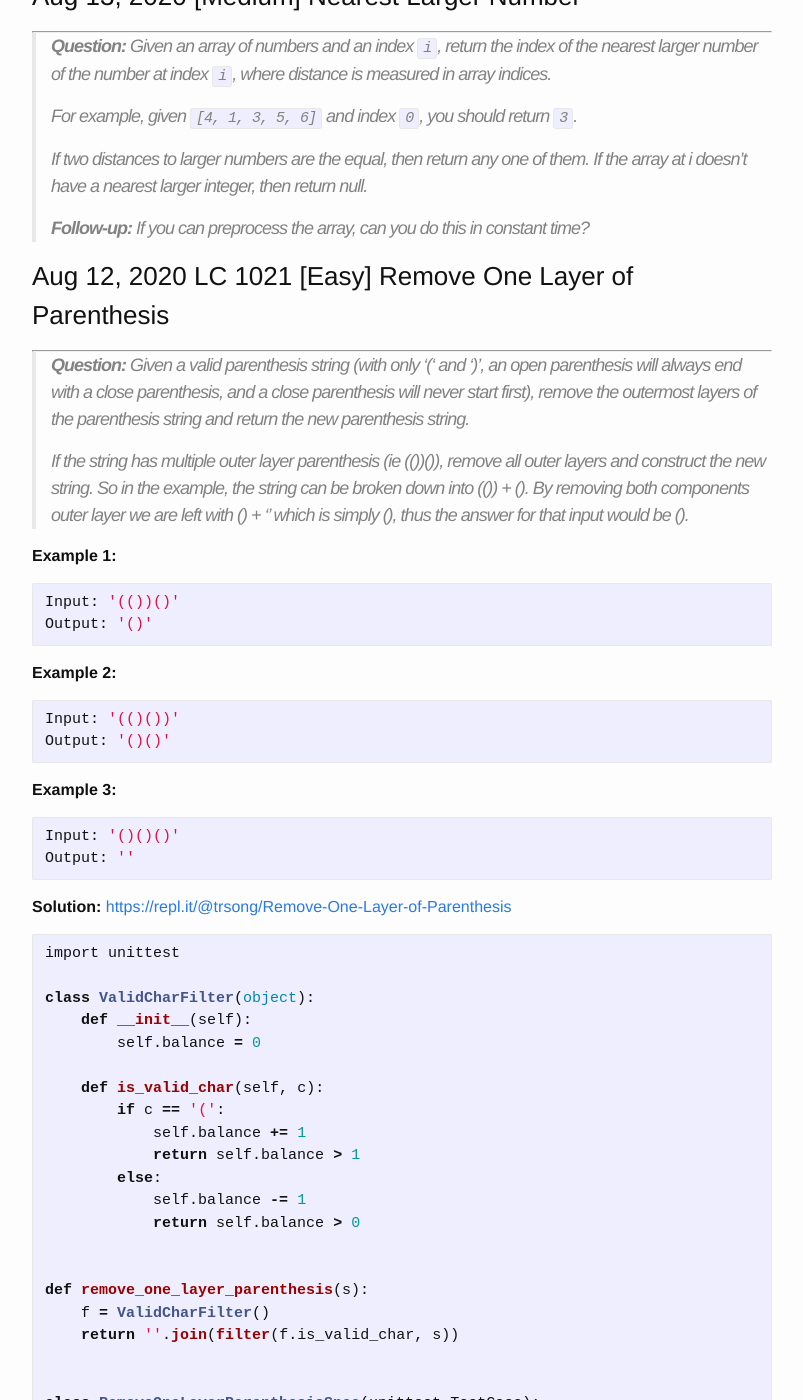
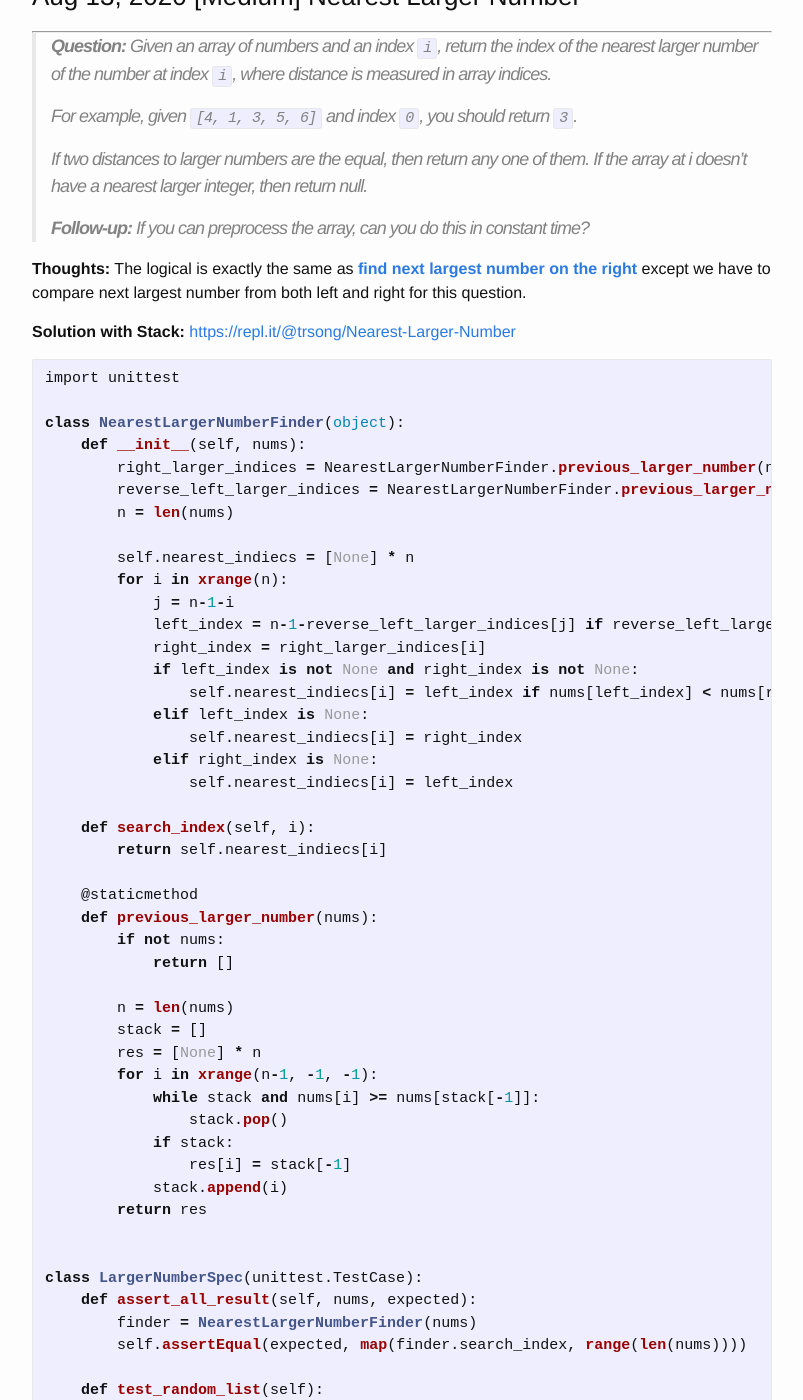
Before and after one commit to trsong/trsong.github.io, a Jekyll site: the page built from _posts/2020-08-01-DailyQuestionsAug.md, in a window 1280 px wide and 1400 px high, scrolled down 999 px. Shown: the whole window, without its empty margins (238-1041 px from the left). Built offline with Jekyll 4.4.1, drawn with Linux system fonts in a browser that asks for light colours; some of the changed text lies outside the part shown.

Commit message:
Add Solution to Aug 13 Question

````diff
--- a/_posts/2020-08-01-DailyQuestionsAug.md
+++ b/_posts/2020-08-01-DailyQuestionsAug.md
@@ -36,6 +36,103 @@ categories: Python/Java
 > If two distances to larger numbers are the equal, then return any one of them. If the array at i doesn't have a nearest larger integer, then return null.
 >
 > **Follow-up:** If you can preprocess the array, can you do this in constant time?
+
+**Thoughts:** The logical is exactly the same as [**find next largest number on the right**](https://trsong.github.io/python/java/2020/05/02/DailyQuestionsMay/#jul-17-2020-medium-index-of-larger-next-number) except we have to compare next largest number from both left and right for this question.
+
+**Solution with Stack:** [https://repl.it/@trsong/Nearest-Larger-Number](https://repl.it/@trsong/Nearest-Larger-Number)
+```py
+import unittest
+
+class NearestLargerNumberFinder(object):
+    def __init__(self, nums):
+        right_larger_indices = NearestLargerNumberFinder.previous_larger_number(nums)
+        reverse_left_larger_indices = NearestLargerNumberFinder.previous_larger_number(nums[::-1])
+        n = len(nums)
+
+        self.nearest_indiecs = [None] * n
+        for i in xrange(n):
+            j = n-1-i
+            left_index = n-1-reverse_left_larger_indices[j] if reverse_left_larger_indices[j] is not None else None
+            right_index = right_larger_indices[i]
+            if left_index is not None and right_index is not None:
+                self.nearest_indiecs[i] = left_index if nums[left_index] < nums[right_index] else right_index
+            elif left_index is None:
+                self.nearest_indiecs[i] = right_index
+            elif right_index is None:
+                self.nearest_indiecs[i] = left_index
+
+    def search_index(self, i):
+        return self.nearest_indiecs[i]
+
+    @staticmethod
+    def previous_larger_number(nums):
+        if not nums:
+            return []
+
+        n = len(nums)
+        stack = []
+        res = [None] * n
+        for i in xrange(n-1, -1, -1):
+            while stack and nums[i] >= nums[stack[-1]]:
+                stack.pop()
+            if stack:
+                res[i] = stack[-1]
+            stack.append(i)
+        return res
+
+
+class LargerNumberSpec(unittest.TestCase):
+    def assert_all_result(self, nums, expected):
+        finder = NearestLargerNumberFinder(nums)
+        self.assertEqual(expected, map(finder.search_index, range(len(nums))))
+
+    def test_random_list(self):
+        nums = [3, 2, 5, 6, 9, 8]
+        expected = [2, 0, 3, 4, None, 4]
+        self.assert_all_result(nums, expected)
+
+    def test_empty_list(self):
+        self.assert_all_result([], [])
+
+    def test_asecending_list(self):
+        nums = [0, 1, 2, 2, 3, 3, 3, 4, 5]
+        expected = [1, 2, 4, 4, 7, 7, 7, 8, None]
+        self.assert_all_result(nums, expected)
+
+    def test_descending_list(self):
+        nums = [9, 8, 8, 7, 4, 3, 2, 1, 0, -1]
+        expected = [None, 0, 0, 2, 3, 4, 5, 6, 7, 8]
+        self.assert_all_result(nums, expected)
+
+    def test_up_down_up(self):
+        nums = [0, 1, 2, 1, 2, 3, 4, 5]
+        expected = [1, 2, 5, 4, 5, 6, 7, None]
+        self.assert_all_result(nums, expected)
+
+    def test_up_down_up2(self):
+        nums = [0, 4, -1, 2]
+        expected = [1, None, 3, 1]
+        self.assert_all_result(nums, expected)
+
+    def test_down_up_down(self):
+        nums = [9, 5, 6, 3]
+        expected = [None, 2, 0, 2]
+        self.assert_all_result(nums, expected)
+
+    def test_up_down(self):
+        nums = [11, 21, 31, 3]
+        expected = [1, 2, None, 2]
+        self.assert_all_result(nums, expected)
+
+    def test_random_order(self):
+        nums = [4, 3, 5, 2, 4, 7]
+        expected = [2, 0, 5, 4, 2, None]
+        self.assert_all_result(nums, expected)
+
+
+if __name__ == '__main__':
+    unittest.main(exit=False)
+```
 
 
 ### Aug 12, 2020 LC 1021 \[Easy\] Remove One Layer of Parenthesis
````
